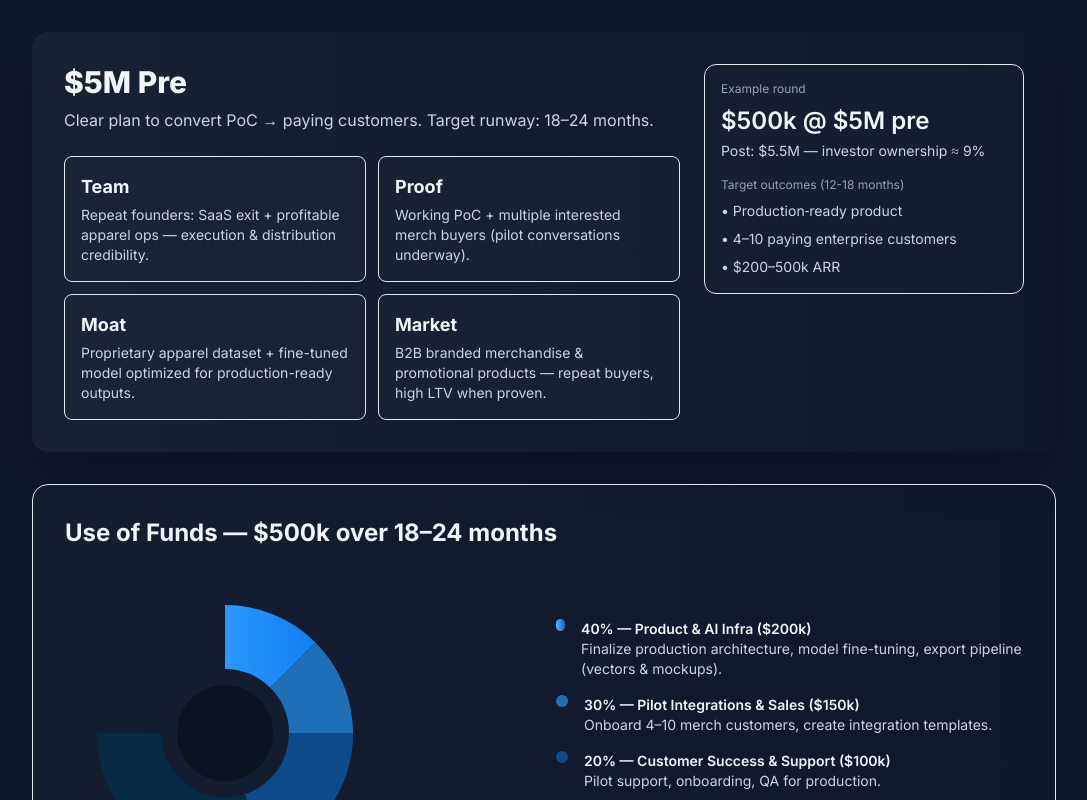
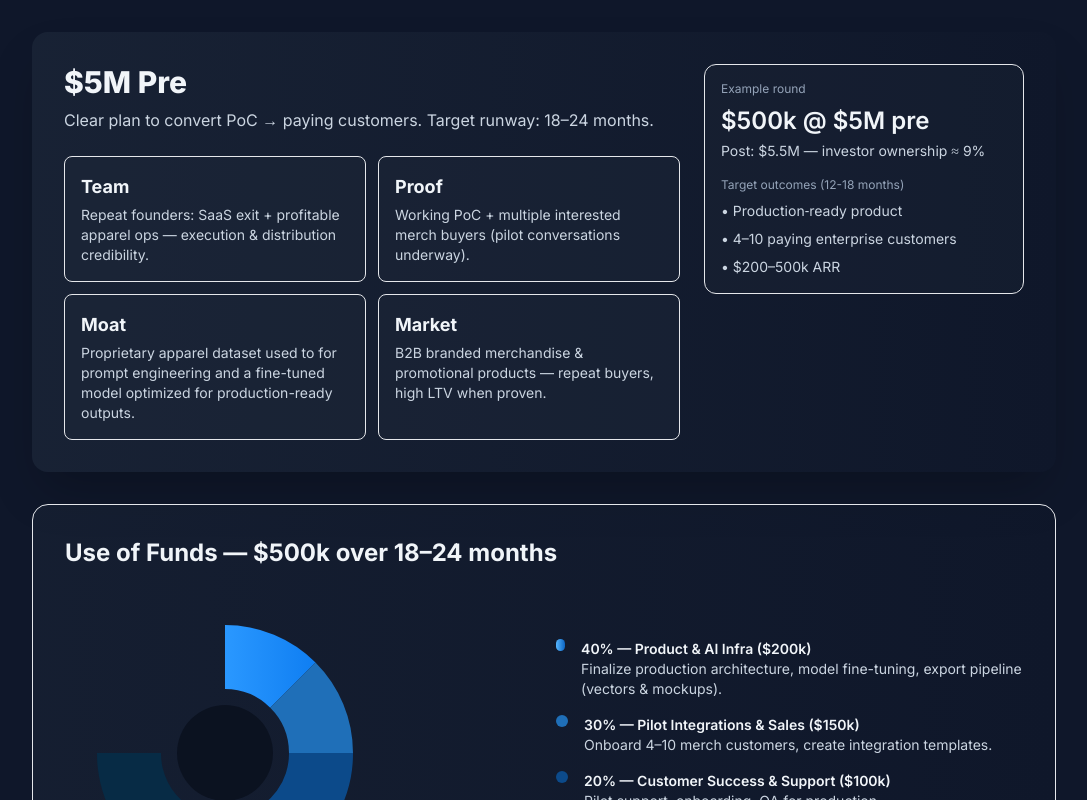
Before and after one commit to Madison-SwabLab/swaglabweb, a React (Vite) app: page /pitch in a window 1280 px wide. Shown: the top 800 px of the page, without its empty margins (96-1183 px from the left). Built offline with nearby package versions, Linux system fonts and the light colour scheme; the HTML template or start-up script is replaced by a standard one.

Commit message:
Update Why5MPreSlides.tsx

```diff
--- a/src/pages/pitch/Why5MPreSlides.tsx
+++ b/src/pages/pitch/Why5MPreSlides.tsx
@@ -21,7 +21,7 @@ export default function Why5MPreSlides() {
                 </li>
                 <li className="rounded-lg border border-white/6 bg-slate-800/40 p-4">
                   <strong className="block text-lg">Moat</strong>
-                  <span className="block mt-1 text-slate-300 text-sm">Proprietary apparel dataset + fine-tuned model optimized for production-ready outputs.</span>
+                  <span className="block mt-1 text-slate-300 text-sm">Proprietary apparel dataset used to for prompt engineering and a fine-tuned model optimized for production-ready outputs.</span>
                 </li>
                 <li className="rounded-lg border border-white/6 bg-slate-800/40 p-4">
                   <strong className="block text-lg">Market</strong>
```
